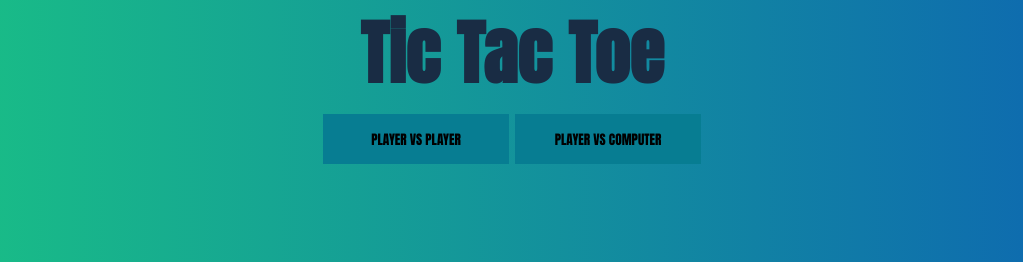
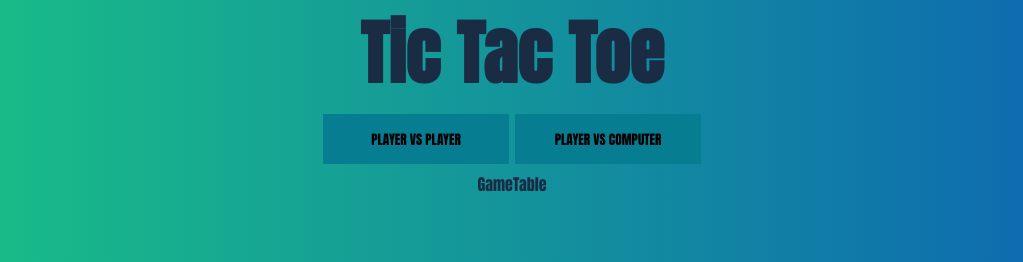
Before and after one commit to GabrielMCavalcante/TicTacToe, a React (Create React App) app: page / in a window 1280 px wide. Shown: the top 262 px of the page, without its empty margins (128-1151 px from the left). Built offline with nearby package versions, Linux system fonts and the light colour scheme.

Commit message:
Added GameTable container

```diff
--- a/src/containers/App.tsx
+++ b/src/containers/App.tsx
@@ -5,6 +5,9 @@ import { Route, Switch } from 'react-router-dom'
 import Header from 'components/Header'
 import Menu from 'components/Menu'
 import Footer from 'components/Footer'
+
+// Containers
+import GameTable from 'containers/GameTable'
 
 // CSS styles
 import './App.css'
@@ -20,6 +23,7 @@ function App() {
         {/* <Route exact path="/game" component={Game}/> */}
         {/* <Route exact path="/game/results" component={GameResults}/> */}
       </Switch>
+      <GameTable />
       <Footer />
     </div>
   )
```
